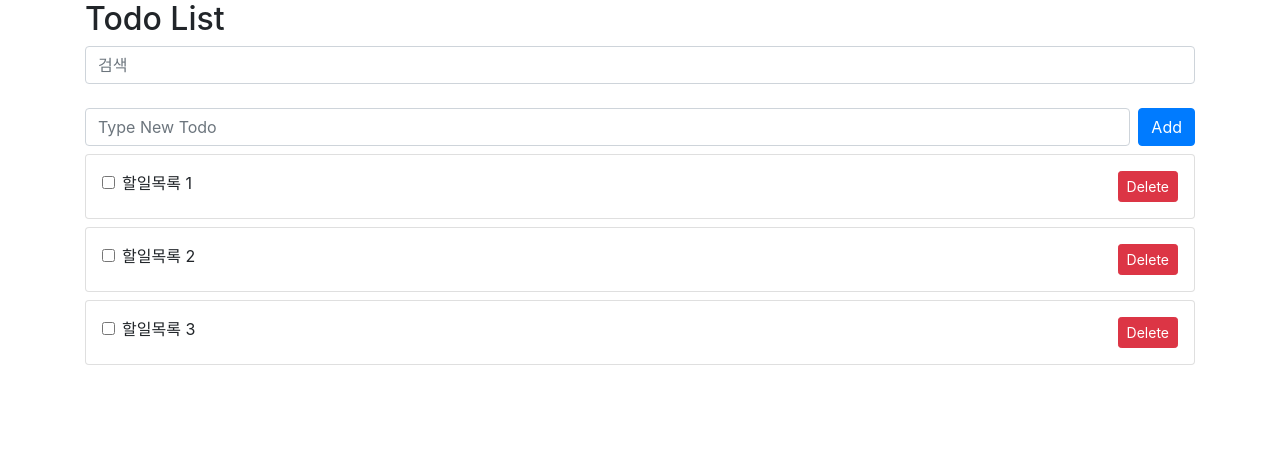
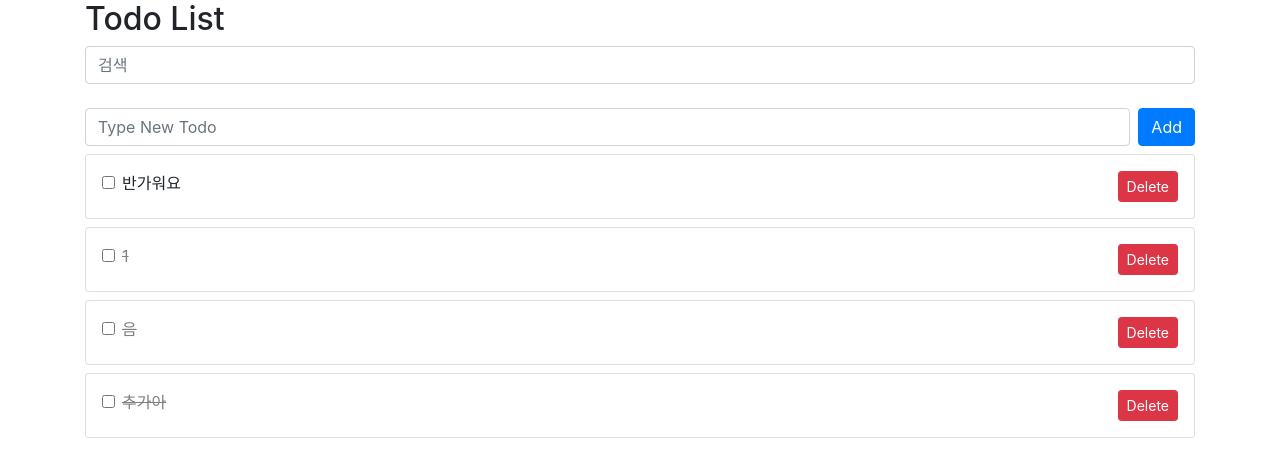
Before and after one commit to qwertymi/Todoreset, a Vue app: page / in a window 1280 px wide. Shown: the top 474 px of the page. Built offline with nearby package versions, Linux system fonts and the light colour scheme; data requests are answered from the project's data file.

Commit message:
restful apply

```diff
--- /dev/null
+++ b/db.json
@@ -0,0 +1,24 @@
+{
+  "todos": [
+    {
+      "subject": "반가워요",
+      "complete": false,
+      "id": 1663902204476
+    },
+    {
+      "id": 1663906395573,
+      "subject": "1",
+      "complete": true
+    },
+    {
+      "id": 1663906755005,
+      "subject": "음",
+      "complete": true
+    },
+    {
+      "id": 1664153798403,
+      "subject": "추가아",
+      "complete": true
+    }
+  ]
+}
--- a/package.json
+++ b/package.json
@@ -8,6 +8,7 @@
     "lint": "vue-cli-service lint"
   },
   "dependencies": {
+    "axios": "^0.27.2",
     "core-js": "^3.8.3",
     "vue": "^3.2.13",
     "vue-router": "^4.0.3",
--- a/src/App.vue
+++ b/src/App.vue
@@ -9,6 +9,8 @@
       placeholder="검색"
     />
     <TodoForm @add-todo="addTodo" />
+    <!-- 서버에러 -->
+    <div style="color: red">{{ error }}</div>
 
     <!-- 경고메시지 -->
     <div v-if="!todos.length">추가된 Todo가 없습니다.</div>
@@ -25,17 +27,14 @@
 import { computed, ref } from "vue";
 import TodoForm from "./components/TodoSimpleForm.vue";
 import TodoList from "./components/TodoList.vue";
+import axios from "axios";
 export default {
   components: {
     TodoForm,
     TodoList,
   },
   setup() {
-    const todos = ref([
-      { id: 1, subject: "할일목록 1", complete: false },
-      { id: 2, subject: "할일목록 2", complete: false },
-      { id: 3, subject: "할일목록 3", complete: false },
-    ]);
+    const todos = ref([]);
     const searchText = ref("");
     const filterTodos = computed(() => {
       if (searchText.value) {
@@ -46,14 +45,52 @@ export default {
       return todos.value;
     });
 
-    const addTodo = (todo) => {
-      todos.value.push(todo);
+    const getTodo = async () => {
+      try {
+        const res = await axios.get("http://localhost:3000/todos");
+        todos.value = res.data;
+      } catch (err) {
+        error.value = "목록 호출 실패";
+      }
     };
-    const deleteTodo = (index) => {
-      todos.value.splice(index, 1);
+    getTodo();
+
+    const error = ref("");
+    const addTodo = async (todo) => {
+      try {
+        await axios.post("http://localhost:3000/todos", {
+          id: todo.id,
+          subject: todo.subject,
+          complete: todo.complete,
+        });
+        todos.value.push(todo);
+      } catch (err) {
+        error.value = "목록 추가 실패";
+      }
     };
-    const toggleTodo = (index) => {
-      todos.value[index].complete = !todos.value[index].complete;
+
+    const deleteTodo = async (index) => {
+      try {
+        // 실제 id를 파악
+        const id = todos.value[index].id;
+        await axios.delete("http://localhost:3000/todos/" + id);
+        todos.value.splice(index, 1);
+      } catch (err) {
+        error.value = "목록 삭제 실패";
+      }
+    };
+
+    const toggleTodo = async (index) => {
+      try {
+        const id = todos.value[index].id;
+        const complete = !todos.value[index].complete;
+        await axios.patch("http://localhost:3000/todos/" + id, {
+          complete,
+        });
+        todos.value[index].complete = complete;
+      } catch (err) {
+        err.value = "상태 업데이트 실패";
+      }
     };
 
     return {
@@ -63,6 +100,7 @@ export default {
       toggleTodo,
       searchText,
       filterTodos,
+      error,
     };
   },
 };
```
Also changed, not shown: 1 other file (tests, documents, lock files or other folders).
